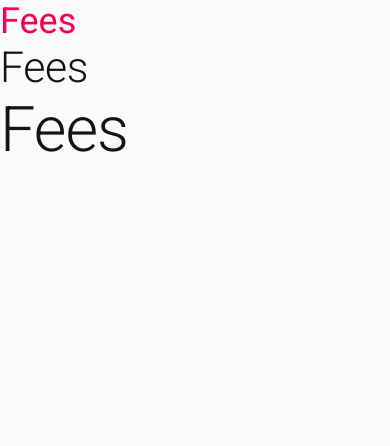
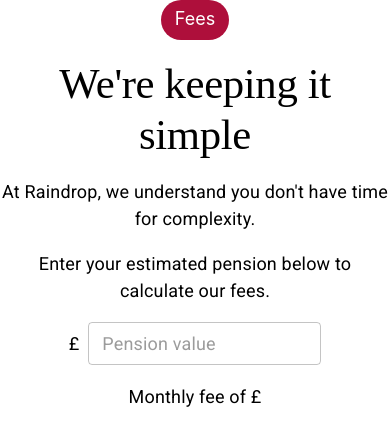
Before and after one commit to CarlosReinoso/raindrop, a Next.js app: page /fees/calculate in a window 390 px wide. Shown: the top 446 px of the page. Built offline with nearby package versions, Linux system fonts and the light colour scheme.

Commit message:
all breakpoinst in theme.js to get responsiveFonts working. Pension calculator done

```diff
--- a/pages/_app.tsx
+++ b/pages/_app.tsx
@@ -1,7 +1,6 @@
 import React from 'react';
 import Head from 'next/head';
-import { ThemeProvider } from '@material-ui/core/styles';
-import CssBaseline from '@material-ui/core/CssBaseline';
+import { ThemeProvider  } from '@material-ui/core/styles';
 import theme from '../src/theme';
 import {AppProps} from 'next/app'
 import '../styles/global.css'
@@ -23,7 +22,6 @@
         <meta name="viewport" content="minimum-scale=1, initial-scale=1, width=device-width" />
       </Head>
       <ThemeProvider theme={theme}>
-        <CssBaseline />
         <Component {...pageProps} />
       </ThemeProvider>
     </React.Fragment>
--- a/pages/fees/calculate.tsx
+++ b/pages/fees/calculate.tsx
@@ -1,13 +1,67 @@
-import { Box, Typography } from "@material-ui/core";
+import { Box, Typography, Hidden, TextField } from '@material-ui/core';
+import scribble from '../../public/images/scribble-top.svg';
+import Image from 'next/image';
+import { useState } from 'react';
 
 const Calculate = () => {
+  const [fee, setFee] = useState(null);
+
+  const handleFee = (e) => {
+    const round = (total) => Math.round(total * 100) / 100;
+
+    e < 100000
+      ? setFee(round((e * 0.0075) / 12))
+      : e > 100000
+      ? setFee(round((e * 0.0056) / 12))
+      : (e = 0);
+  };
   return (
     <>
-    <Box>
-      <Typography variant='h3'  color='secondary' >Fees</Typography>
-      <Typography variant='h2'  >Fees</Typography>
-      <Typography variant='h1'  >Fees</Typography>
-    </Box>
+      <Box
+        component="div"
+        display="flex"
+        flexDirection="column"
+        alignItems="center"
+        textAlign="center"
+        style={{ gap: '1rem' }}
+      >
+        <Box
+          component="span"
+          bgcolor="secondary.main"
+          color="white"
+          borderRadius="4rem"
+          py="0.3rem"
+          px="0.75rem"
+        >
+          Fees
+        </Box>
+        <Typography variant="h2" style={{ fontFamily: 'Times New Roman' }}>
+          We're keeping it simple
+        </Typography>
+        <Typography variant="body1">
+          At Raindrop, we understand you don't have time for complexity.
+        </Typography>
+        <Hidden smDown>
+          <Box position="absolute" left="-24px" bottom="-96px">
+            <Image src={scribble} alt="scribble-top" />
+          </Box>
+        </Hidden>
+        {/* Calculator */}
+        <Typography>
+          Enter your estimated pension below to calculate our fees.
+        </Typography>
+        <Box display="flex" alignItems="center" style={{ gap: '0.5rem' }}>
+          <Typography>£</Typography>
+          <TextField
+            variant="outlined"
+            placeholder="Pension value"
+            onChange={(e) => handleFee(e.target.value)}
+            color='primary'
+            size='small'
+            />
+        </Box>
+        <Typography>Monthly fee of £{fee}</Typography>
+      </Box>
     </>
   );
 };
--- a/src/theme.js
+++ b/src/theme.js
@@ -5,18 +5,17 @@
     values: {
       xs: 0,
       sm: 478,
-      md: 990
+      md: 990,
+      lg: 1280,
+      xl: 1920,
     }
   },
-  // typography: {
-  //   subtitle1: {
-  //     fontFamily: "'Times New Roman', 'Nunito', serif",
-  //     fontSize: "3.75rem",
-  //   },
-  // },
   palette: {
     primary: {
-      main: 'rgb(255,255,255)',
+      main: 'rgb(56, 152, 236)',
+    },
+    secondary: {
+      main: 'rgb(174, 15, 59)',
     },
     text: {
       primary: 'rgb(20, 20, 20)',
--- /dev/null
+++ b/util/responsiveFonts.js
@@ -0,0 +1,71 @@
+import _extends from "@babel/runtime/helpers/esm/extends";
+import { formatMuiErrorMessage as _formatMuiErrorMessage } from "@material-ui/utils";
+import { isUnitless, convertLength, responsiveProperty, alignProperty, fontGrid } from './cssUtils';
+export default function responsiveFontSizes(themeInput) {
+  var options = arguments.length > 1 && arguments[1] !== undefined ? arguments[1] : {};
+  var _options$breakpoints = options.breakpoints,
+      breakpoints = _options$breakpoints === void 0 ? ['sm', 'md', 'lg'] : _options$breakpoints,
+      _options$disableAlign = options.disableAlign,
+      disableAlign = _options$disableAlign === void 0 ? false : _options$disableAlign,
+      _options$factor = options.factor,
+      factor = _options$factor === void 0 ? 2 : _options$factor,
+      _options$variants = options.variants,
+      variants = _options$variants === void 0 ? ['h1', 'h2', 'h3', 'h4', 'h5', 'h6', 'subtitle1', 'subtitle2', 'body1', 'body2', 'caption', 'button', 'overline'] : _options$variants;
+
+  var theme = _extends({}, themeInput);
+
+  theme.typography = _extends({}, theme.typography);
+  var typography = theme.typography; // Convert between css lengths e.g. em->px or px->rem
+  // Set the baseFontSize for your project. Defaults to 16px (also the browser default).
+
+  var convert = convertLength(typography.htmlFontSize);
+  var breakpointValues = breakpoints.map(function (x) {
+    return theme.breakpoints.values[x];
+  });
+  variants.forEach(function (variant) {
+    var style = typography[variant];
+    var remFontSize = parseFloat(convert(style.fontSize, 'rem'));
+
+    if (remFontSize <= 1) {
+      return;
+    }
+
+    var maxFontSize = remFontSize;
+    var minFontSize = 1 + (maxFontSize - 1) / factor;
+    var lineHeight = style.lineHeight;
+
+    if (!isUnitless(lineHeight) && !disableAlign) {
+      throw new Error(process.env.NODE_ENV !== "production" ? "Material-UI: Unsupported non-unitless line height with grid alignment.\nUse unitless line heights instead." : _formatMuiErrorMessage(6));
+    }
+
+    if (!isUnitless(lineHeight)) {
+      // make it unitless
+      lineHeight = parseFloat(convert(lineHeight, 'rem')) / parseFloat(remFontSize);
+    }
+
+    var transform = null;
+
+    if (!disableAlign) {
+      transform = function transform(value) {
+        return alignProperty({
+          size: value,
+          grid: fontGrid({
+            pixels: 4,
+            lineHeight: lineHeight,
+            htmlFontSize: typography.htmlFontSize
+          })
+        });
+      };
+    }
+
+    typography[variant] = _extends({}, style, responsiveProperty({
+      cssProperty: 'fontSize',
+      min: minFontSize,
+      max: maxFontSize,
+      unit: 'rem',
+      breakpoints: breakpointValues,
+      transform: transform
+    }));
+  });
+  return theme;
+}
```
Also changed, not shown: public/images/scribble-top.svg (renamed from public/images/scrible-top.svg), public/images/sribble-bottom.svg (renamed from public/images/srible-bottom.svg).
